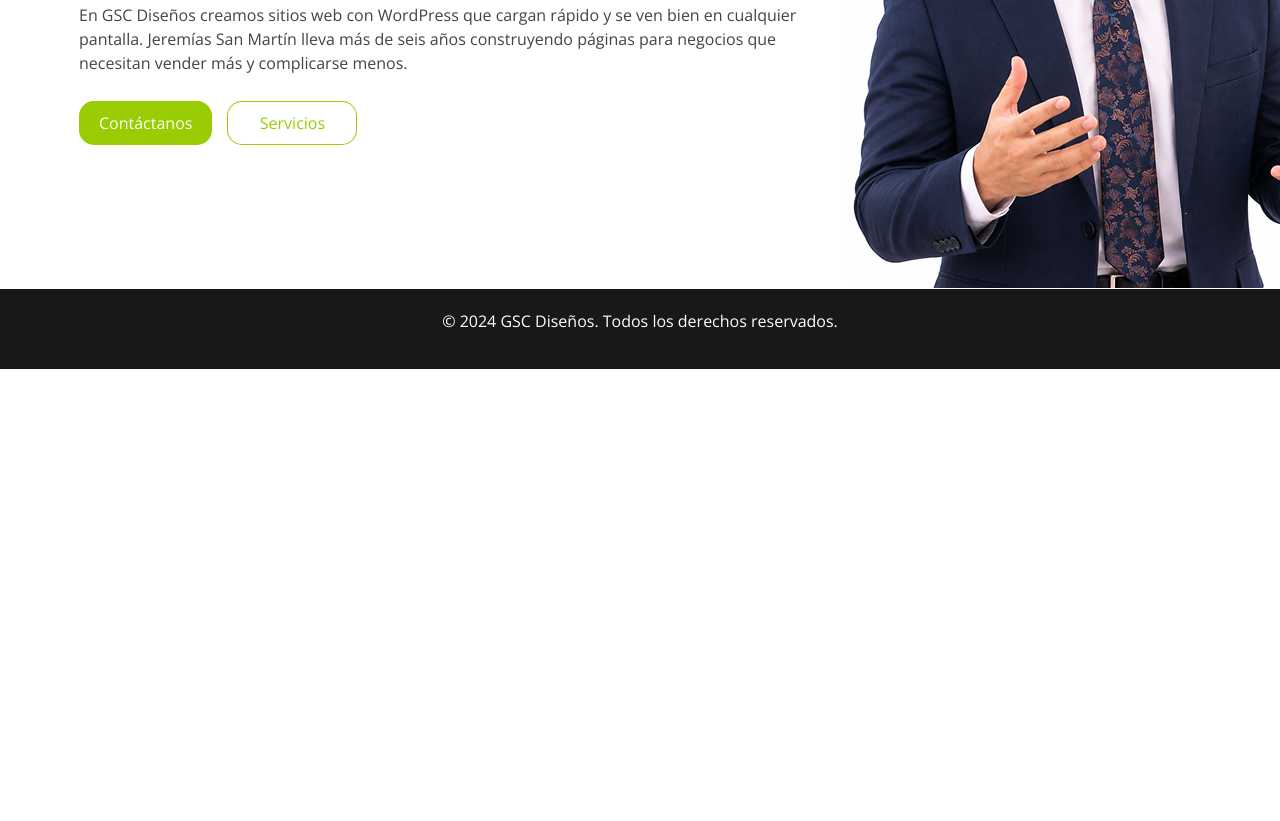
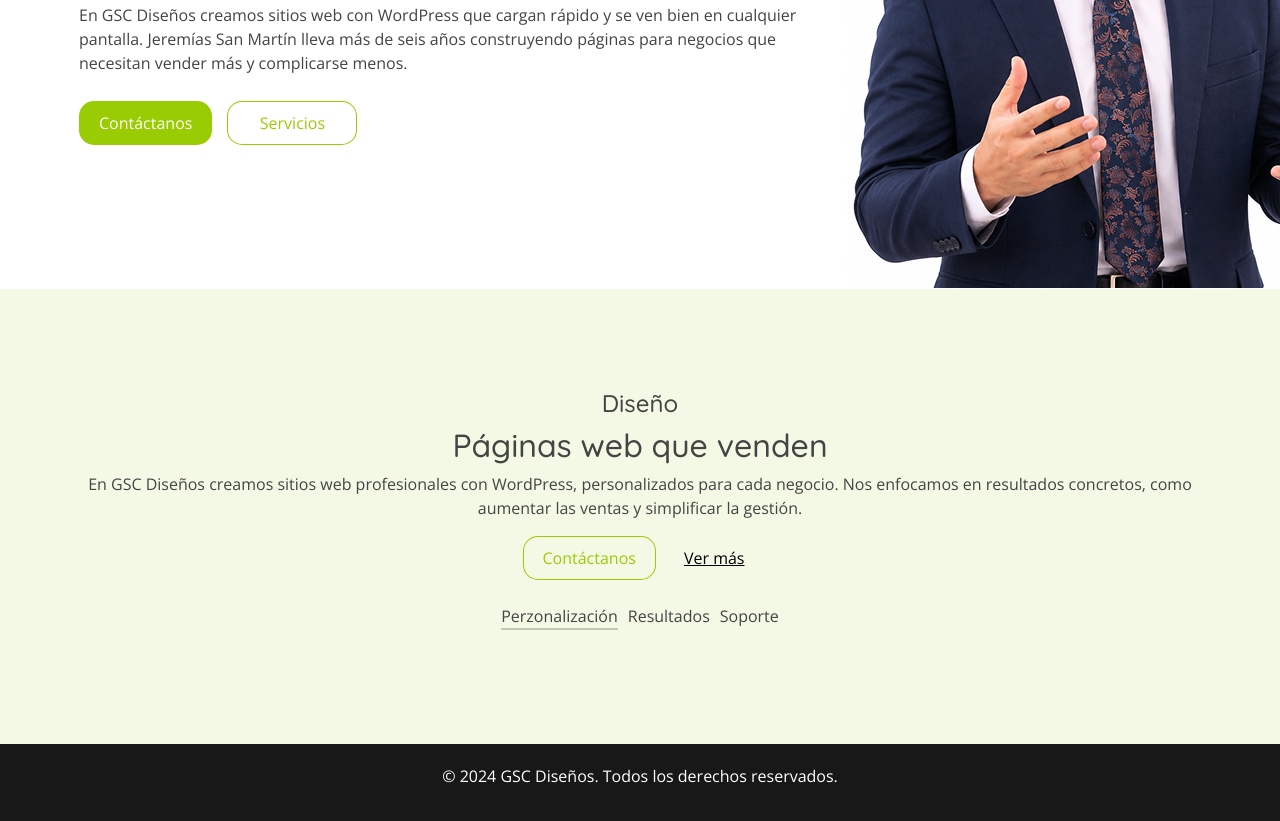
Before and after one commit to jerexxypunto/gscdesings, a plain HTML site: page dist/index.html in a window 1280 px wide. Shown: the part 431-1252 px from the top of the page. Before the commit the page ends 800 px from the top, so only its background shows below. Drawn offline with nearby package versions, Linux system fonts and the light colour scheme.

Commit message:
Agrego banner-sales

```diff
--- a/dist/index.html
+++ b/dist/index.html
@@ -39,6 +39,28 @@
           <picture class="col-md-4 col-sm-12"> <img src="./assets/home.png" alt=""></picture>
         </div>
       </div>
+      <div class="container-fluid bg-whitegren" id="sales">
+        <div class="container">
+          <div class="row">
+            <div class="col-12">
+              <h4 class="text-center">Diseño </h4>
+              <h2 class="text-center">Páginas web que venden</h2>
+              <p class="text-center">En GSC Diseños creamos sitios web profesionales con WordPress, personalizados para cada negocio. Nos enfocamos en resultados concretos, como aumentar las ventas y simplificar la gestión.</p>
+              <div class="button-row">
+                <button class="btn btn-ghost">Contáctanos </button>
+                <button class="btn btn-transparent">Ver más</button>
+              </div>
+            </div>
+            <div class="col-12 mt-4">
+              <ul class="sales-list">
+                <li class="active">Perzonalización </li>
+                <li>Resultados </li>
+                <li>Soporte</li>
+              </ul>
+            </div>
+          </div>
+        </div>
+      </div>
     </main>
     <footer class="footer footer-container">
       <p>© 2024 GSC Diseños. Todos los derechos reservados.</p>
--- a/src/scss/_button.scss
+++ b/src/scss/_button.scss
@@ -53,3 +53,8 @@
     @include button-base(inset 0 0 0 2px $white, transparent, $white, transparent, $white, none );
     @include button-link;
 }
+
+.btn-transparent{
+    color: #000 !important;
+    text-decoration: underline;
+}
--- a/src/scss/_utilites.scss
+++ b/src/scss/_utilites.scss
@@ -141,7 +141,13 @@ $alignOptions : "start", "center", "end";
     background-position: 0 0, $position $position;
 }
 
+
+.bg-whitegren{
+ background: #F4F9E5;
+}
+
 .button-row{
     display: flex;
     gap: 15px;
+
 }
--- a/src/scss/styles.scss
+++ b/src/scss/styles.scss
@@ -149,6 +149,27 @@
     }
 }
 
+#sales {
+    padding: 100px 0;
+
+    .button-row{
+        margin: 0 auto;
+        width: max-content;
+    }
+}
+
+.sales-list{
+    display: flex;
+    list-style: none;
+    width: 100%;
+    justify-content: center;
+    gap: 10px;
+    li.active{
+        box-shadow: 0 2px 0 rgba(0,0,0,0.2);
+        padding: none;
+    }
+}
+
 /*  Footer Styles  */
 .footer-container{
     display: flex;
```
Also changed, not shown: dist/css/styles.css, 1 other file.
